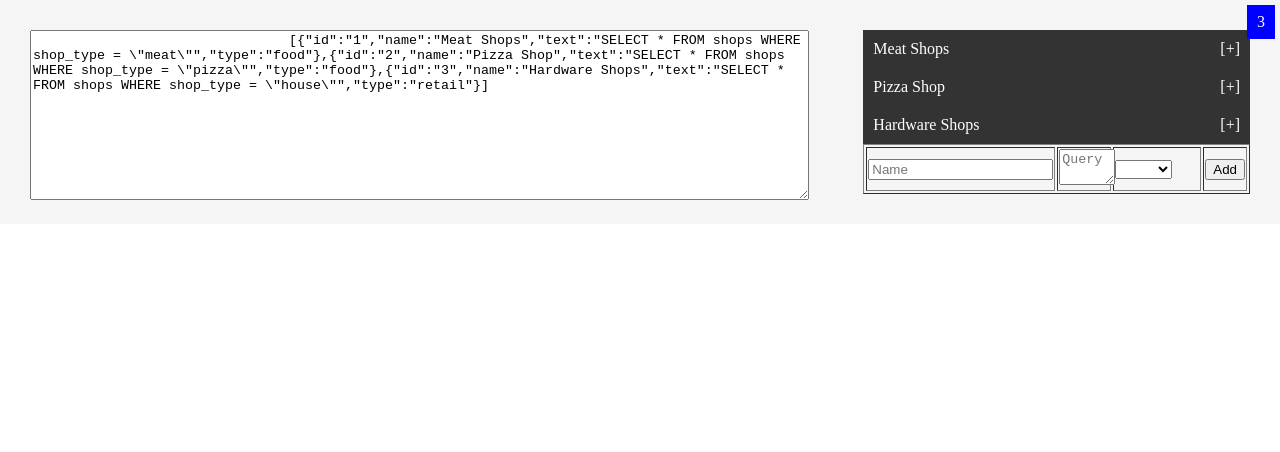
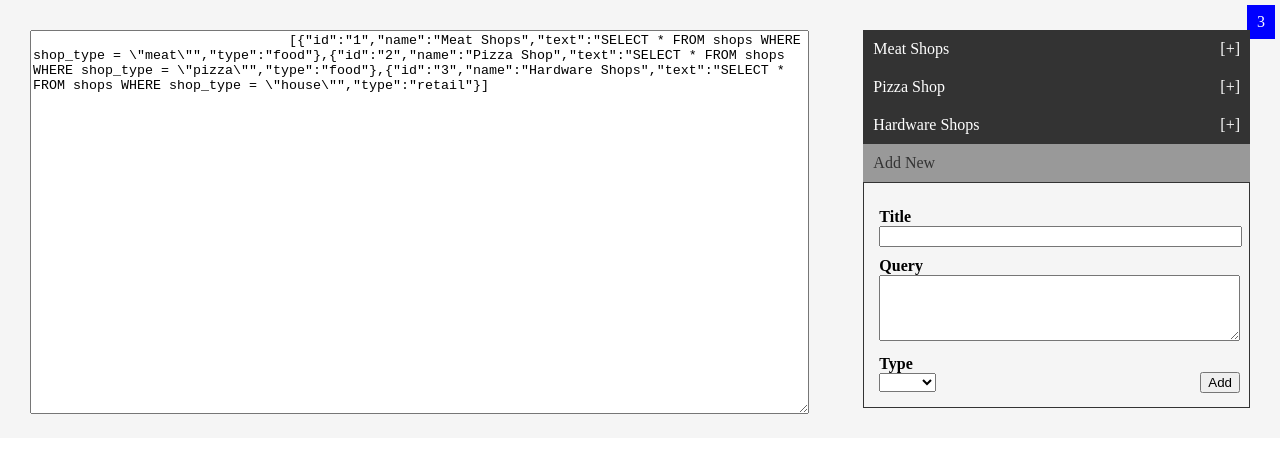
Before and after one commit to morehawes/queries, a Vue app: page / in a window 1280 px wide. Shown: the top 452 px of the page. Built offline with nearby package versions, Linux system fonts and the light colour scheme.

Commit message:
QueryData component

```diff
--- /dev/null
+++ b/src/components/QueryData.vue
@@ -0,0 +1,48 @@
+<script setup>
+import QueryTypeSelector from './QueryTypeSelector.vue';
+
+const props = defineProps({
+	'query': Object
+});
+</script>
+
+<template>
+	<div class="query-data">
+		<div class="name">
+			<label for="name">Title</label>
+
+			<input v-model="query.name" type="text" />
+		</div>
+
+		<div class="text">
+			<label for="text">Query</label>
+
+			<textarea v-model="query.text" />
+		</div>
+
+		<div class="type">
+			<label for="type">Type</label>
+
+			<QueryTypeSelector v-model="query.type" />
+		</div>
+	</div>
+</template>
+
+
+<style lang="less" scoped>
+.query-data {
+	padding: 15px;
+	border: 1px solid #333;
+	label {
+		margin-top: 10px;
+		display: block;
+		font-weight: bold;
+	}
+	input[type="text"] {
+		width: 100%;
+	}
+	textarea {
+		height: 60px;
+	}
+}
+</style>
--- a/src/components/QueryForm.vue
+++ b/src/components/QueryForm.vue
@@ -1,12 +1,11 @@
 <script setup>
-
+import QueryData from '@/components/QueryData.vue';
 import { useQueryStore } from '@/stores/queries';
-import { reactive } from 'vue';
-import QueryTypeSelector from './QueryTypeSelector.vue';
+import { ref } from 'vue';
 
 const queryStore = useQueryStore();
 
-let newQuery = {};
+let newQuery = ref({});
 
 const handleAdd = function() {
 	queryStore.add(newQuery);
@@ -16,49 +15,28 @@
 </script>
 
 <template>
+ 	<div class="title">Add New</div>
+
 	<form @submit.prevent="handleAdd">
-		<table border="1">
-			<tr class="query">
-				<td class="name">
-					<input
-						type="text"
-						placeholder="Name"
-						v-model="newQuery.name"
-					/>
-				</td>
-				<td class="text">
-					<textarea
-						placeholder="Query"
-						v-model="newQuery.text"
-					/>
-				</td>
-				<td class="type">
-		  		<QueryTypeSelector v-model="newQuery.type" />
-				</td>
-				<td colspan="2" class="add">
-					<input type="submit" value="Add">
-				</td>
-			</tr>
-		</table>
+		<QueryData :query="newQuery" />
+
+		<input type="submit" value="Add">
 	</form>
-
 </template>
 
-<style>
-	table td.name {
-		width: 140px
+<style lang="less" scoped>
+.title {
+	padding: 10px;
+	background: #999;
+	color: #333;
+}
+
+form {
+	position: relative;
+	input[type="submit"] {
+		position: absolute;
+		bottom: 15px;
+		right: 10px;
 	}
-	table td.text {
-		width: 140px
-	}
-	table td.type {
-		width: 140px
-	}
-	table td.edit,
-	table td.delete {
-		width: 50px
-	}
-	table td.add {
-		width: 106px;
-	}
+}
 </style>
--- a/src/components/QueryItem.vue
+++ b/src/components/QueryItem.vue
@@ -1,5 +1,6 @@
 <script setup>
-import QueryTypeSelector from '@/components/QueryTypeSelector.vue';
+import QueryData from '@/components/QueryData.vue';
+
 import { useQueryStore } from '@/stores/queries';
 import { ref } from 'vue';
 
@@ -18,38 +19,23 @@
 
 <template>
   <div class="query">
-  	<div class="query-title" @click="active = ! active">
+  	<div class="title" @click="active = ! active">
   		<span v-if="! active">[+]</span>
   		<span v-else>[&ndash;]</span>
   		{{ query.name }}
 		</div>
   	<div v-show="active" class="query-data">
-			<div class="name">
-				<label for="name">Title</label>
-
-				<input v-model="query.name" type="text" />
-			</div>
-
-			<div class="text">
-				<label for="text">Query</label>
-
-				<textarea v-model="query.text" />
-			</div>
-
-			<div class="type">
-				<label for="type">Type</label>
-
-				<QueryTypeSelector v-model="query.type" />
-			</div>
+			<QueryData :query="query" />
 
 			<button class="delete" @click="remove(query)">Delete</button>
 		</div>
 	</div>
 </template>
 
-<style lang="less">
+<style lang="less" scoped>
 .query {
-	.query-title {
+	position: relative;
+	.title {
 		padding: 10px;
 		background: #333;
 		color: #fff;
@@ -58,22 +44,10 @@
 			float: right;
 		}
 	}
-	.query-data {
-		position: relative;
-		padding: 15px;
-		border: 1px solid #333;
-		> div {
-			margin-bottom: 10px;
-		}
-		label {
-			display: block;
-			font-weight: bold;
-		}
-		button.delete {
-			position: absolute;
-			top: 10px;
-			right: 10px;
-		}
+	button.delete {
+		position: absolute;
+		bottom: 15px;
+		right: 10px;
 	}
 }
 </style>
```
